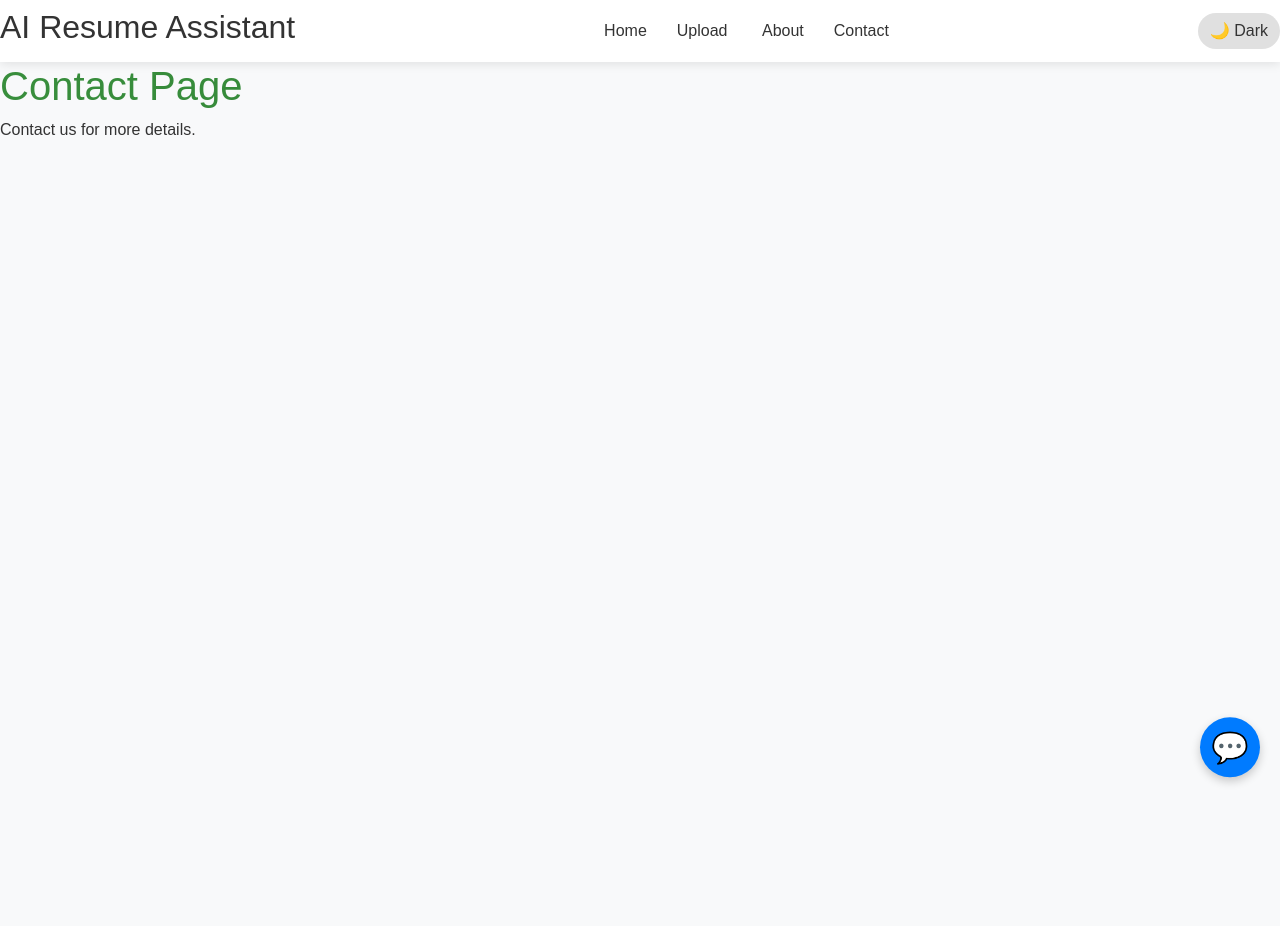
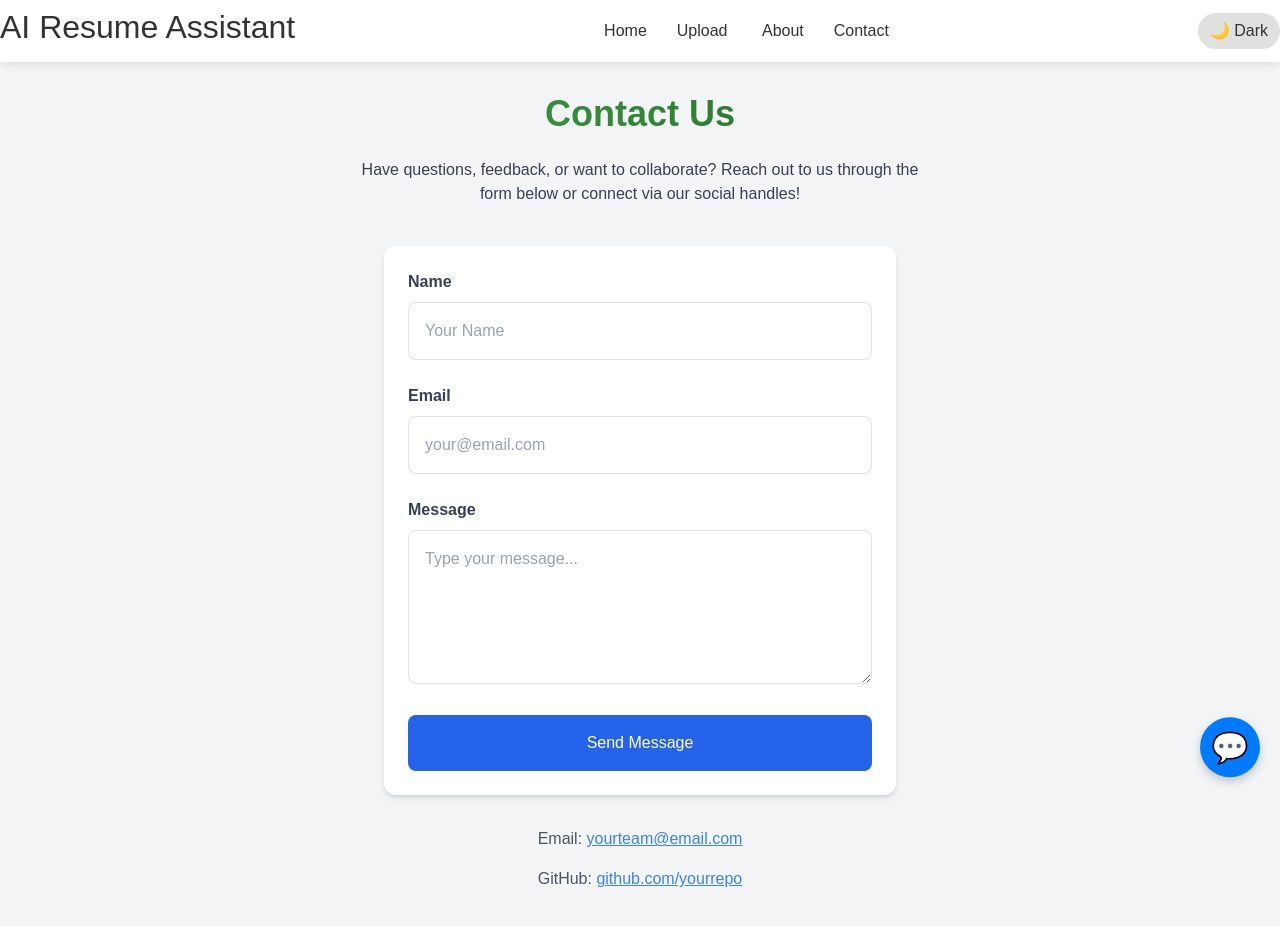
Before and after one commit to ABHI-SHEK-001/AI-Resume-Assistant, a React (Create React App) app in the folder frontend/: page /contact in a window 1280 px wide. Shown: the top 926 px of the page. Before the commit the page ends 800 px from the top, so only its background shows below. Built offline with nearby package versions, Linux system fonts and the light colour scheme.

Commit message:
update contact page

```diff
--- a/frontend/package.json
+++ b/frontend/package.json
@@ -3,6 +3,7 @@
   "version": "0.1.0",
   "private": true,
   "dependencies": {
+    "@emailjs/browser": "^4.4.1",
     "@testing-library/dom": "^10.4.0",
     "@testing-library/jest-dom": "^6.6.3",
     "@testing-library/react": "^16.2.0",
--- a/frontend/src/pages/ContactPage.js
+++ b/frontend/src/pages/ContactPage.js
@@ -1,12 +1,94 @@
-import React from "react";
+import React, { useRef, useState } from "react";
+import emailjs from "@emailjs/browser";
 
-const ContactPage = () => {
+const Contact = () => {
+  const form = useRef();
+  const [status, setStatus] = useState("");
+
+  const sendEmail = (e) => {
+    e.preventDefault();
+
+    emailjs
+      .sendForm(
+        "service_yu5tkok",     // Replace with your service ID
+        "template_1f1pzuu",    // Replace with your template ID
+        form.current,
+        "AU6Qkr9wpMpg0klz5"      // Replace with your public key (user ID)
+      )
+      .then(
+        (result) => {
+          console.log(result.text);
+          setStatus("Message sent successfully!");
+          form.current.reset();
+        },
+        (error) => {
+          console.log(error.text);
+          setStatus("Failed to send message. Please try again.");
+        }
+      );
+  };
+
   return (
-    <div>
-      <h1>Contact Page</h1>
-      <p>Contact us for more details.</p>
+    <div className="min-h-screen bg-gray-100 p-8 flex flex-col items-center">
+      <h1 className="text-4xl font-bold text-center mb-6">Contact Us</h1>
+      <p className="text-center max-w-xl mb-10 text-gray-700">
+        Have questions, feedback, or want to collaborate? Reach out to us through the form below or connect via our social handles!
+      </p>
+
+      <form
+        ref={form}
+        onSubmit={sendEmail}
+        className="bg-white p-6 rounded-xl shadow-md w-full max-w-lg"
+      >
+        <div className="mb-4">
+          <label className="block text-gray-700 font-semibold mb-2">Name</label>
+          <input
+            type="text"
+            name="user_name"
+            className="w-full border border-gray-300 p-3 rounded-lg focus:outline-none focus:ring-2 focus:ring-blue-400"
+            placeholder="Your Name"
+            required
+          />
+        </div>
+
+        <div className="mb-4">
+          <label className="block text-gray-700 font-semibold mb-2">Email</label>
+          <input
+            type="email"
+            name="user_email"
+            className="w-full border border-gray-300 p-3 rounded-lg focus:outline-none focus:ring-2 focus:ring-blue-400"
+            placeholder="your@email.com"
+            required
+          />
+        </div>
+
+        <div className="mb-4">
+          <label className="block text-gray-700 font-semibold mb-2">Message</label>
+          <textarea
+            name="message"
+            className="w-full border border-gray-300 p-3 rounded-lg focus:outline-none focus:ring-2 focus:ring-blue-400"
+            rows="5"
+            placeholder="Type your message..."
+            required
+          ></textarea>
+        </div>
+
+        <button
+          type="submit"
+          className="w-full bg-blue-600 text-white p-3 rounded-lg hover:bg-blue-700 transition"
+        >
+          Send Message
+        </button>
+
+        {status && <p className="mt-4 text-green-600 text-center">{status}</p>}
+      </form>
+
+      <div className="mt-8 text-gray-600 text-center">
+        <p>Email: <a className="text-blue-500 hover:underline" href="mailto:yourteam@email.com">yourteam@email.com</a></p>
+        <p className="mt-2">GitHub: <a className="text-blue-500 hover:underline" href="https://github.com/yourrepo" target="_blank" rel="noreferrer">github.com/yourrepo</a></p>
+      </div>
     </div>
   );
 };
 
-export default ContactPage;
+export default Contact;
--- a/frontend/src/pages/HomePage.js
+++ b/frontend/src/pages/HomePage.js
@@ -49,6 +49,12 @@ export default function HomePage() {
 
   const scrollToUpload = () => {
     uploadSectionRef.current?.scrollIntoView({ behavior: "smooth" });
+  };
+  const scrollToContact = () => {
+    uploadSectionRef.current?.scrollIntoView({behavior: "smooth"});
+  };
+  const scrollToAbout = () => {
+    uploadSectionRef.current?.scrollIntoView({behavior: "smooth"});
   };
 
   const downloadPDF = () => {
```
Also changed, not shown: 1 other file (tests, documents, lock files or other folders).
